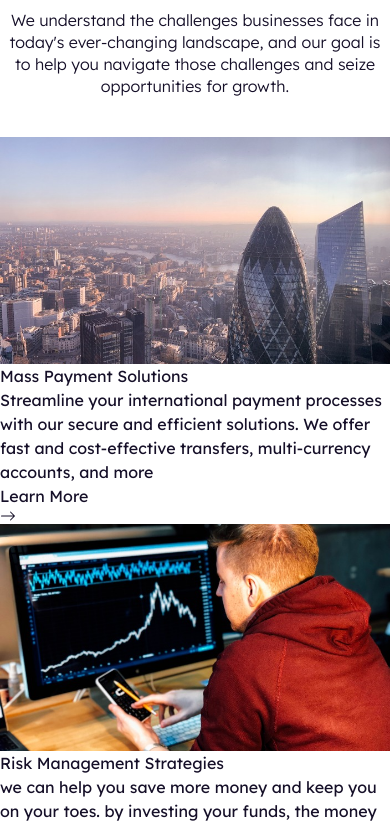
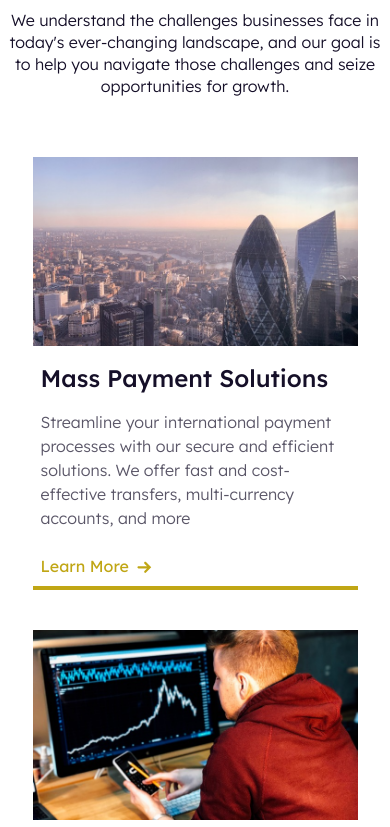
Before and after one commit to TohidEq/react-ts-tailwind-test, a React (Vite) app: page / in a window 390 px wide. Shown: the part 1100-1927 px from the top of the page. Built offline with nearby package versions, Linux system fonts and the light colour scheme.

Commit message:
Design WhatWeDo (Cards section) responsive

```diff
--- a/src/Home/WhatWeDo/WWDCaed.tsx
+++ b/src/Home/WhatWeDo/WWDCaed.tsx
@@ -1,6 +1,6 @@
 import React from "react";
 import { Link } from "react-router-dom";
-import { BsArrowRight } from "react-icons/bs";
+import { TiArrowRight } from "react-icons/ti";
 type Props = {
   img: string;
   title: string;
@@ -13,13 +13,18 @@ function WWDCaed(props: Props) {
 
   return (
     <article className="wwd-card">
-      <img src={props.img} alt={props.title} />
-
-      <h2> {props.title} </h2>
-      <p> {props.text} </p>
-      <Link to={props.link}>
-        Learn More <BsArrowRight />
-      </Link>
+      <div>
+        <img src={props.img} alt={props.title} />
+        <div className="texts">
+          <h2> {props.title} </h2>
+          <p> {props.text} </p>
+        </div>
+      </div>
+      <div>
+        <Link to={props.link}>
+          Learn More <TiArrowRight />
+        </Link>
+      </div>
     </article>
   );
 }
--- a/src/Home/WhatWeDo/WhatWeDo.scss
+++ b/src/Home/WhatWeDo/WhatWeDo.scss
@@ -33,4 +33,41 @@
       md:px-12;
     }
   }
+
+  .wwd-cards {
+    @apply flex flex-wrap justify-around;
+
+    .wwd-card {
+      @apply w-5/6 sm:w-2/5 md:w-1/4 overflow-hidden
+      transition-all duration-150
+      border-b-honey
+      border-b-4 sm:border-b-8
+      my-5 grid grid-cols-1 content-between
+      hover:scale-105
+      hover:shadow-md shadow-royal;
+      .texts {
+        @apply px-2 pt-4 grid grid-cols-1 content-between;
+
+        h2 {
+          @apply font-medium text-2xl;
+        }
+
+        p {
+          @apply font-light opacity-70 py-4;
+        }
+      }
+
+      a {
+        @apply flex p-2 text-honey relative
+        transition-all duration-150
+        w-fit
+        hover:scale-105 active:scale-95;
+
+        svg {
+          @apply absolute w-7 h-2/3
+          left-24;
+        }
+      }
+    }
+  }
 }
--- a/src/css/index.scss
+++ b/src/css/index.scss
@@ -1330,4 +1330,164 @@ nav.nav-mobile {
       }
     }
   }
+  .wwd-cards{
+    display: flex;
+  }
+  .wwd-cards{
+    flex-wrap: wrap;
+  }
+  .wwd-cards{
+    justify-content: space-around;
+  }
+  .wwd-cards {
+    .wwd-card{
+      margin-top: 1.25rem;
+      margin-bottom: 1.25rem;
+    }
+    .wwd-card{
+      display: grid;
+    }
+    .wwd-card{
+      width: 83.333333%;
+    }
+    .wwd-card{
+      grid-template-columns: repeat(1, minmax(0, 1fr));
+    }
+    .wwd-card{
+      align-content: space-between;
+    }
+    .wwd-card{
+      overflow: hidden;
+    }
+    .wwd-card{
+      border-bottom-width: 4px;
+    }
+    .wwd-card{
+      --tw-border-opacity: 1;
+      border-bottom-color: rgb(192 166 21 / var(--tw-border-opacity));
+    }
+    .wwd-card{
+      --tw-shadow-color: #150F28;
+      --tw-shadow: var(--tw-shadow-colored);
+    }
+    .wwd-card{
+      transition-property: all;
+      transition-timing-function: cubic-bezier(0.4, 0, 0.2, 1);
+      transition-duration: 150ms;
+    }
+    .wwd-card{
+      transition-duration: 150ms;
+    }
+    .wwd-card:hover{
+      --tw-scale-x: 1.05;
+      --tw-scale-y: 1.05;
+      transform: translate(var(--tw-translate-x), var(--tw-translate-y)) rotate(var(--tw-rotate)) skewX(var(--tw-skew-x)) skewY(var(--tw-skew-y)) scaleX(var(--tw-scale-x)) scaleY(var(--tw-scale-y));
+    }
+    .wwd-card:hover{
+      --tw-shadow: 0 4px 6px -1px rgb(0 0 0 / 0.1), 0 2px 4px -2px rgb(0 0 0 / 0.1);
+      --tw-shadow-colored: 0 4px 6px -1px var(--tw-shadow-color), 0 2px 4px -2px var(--tw-shadow-color);
+      box-shadow: var(--tw-ring-offset-shadow, 0 0 #0000), var(--tw-ring-shadow, 0 0 #0000), var(--tw-shadow);
+    }
+    @media (min-width: 640px){
+      .wwd-card{
+        width: 40%;
+      }
+    }
+    @media (min-width: 640px){
+      .wwd-card{
+        border-bottom-width: 8px;
+      }
+    }
+    @media (min-width: 768px){
+      .wwd-card{
+        width: 25%;
+      }
+    }
+    .wwd-card {
+      .texts{
+        display: grid;
+      }
+      .texts{
+        grid-template-columns: repeat(1, minmax(0, 1fr));
+      }
+      .texts{
+        align-content: space-between;
+      }
+      .texts{
+        padding-left: 0.5rem;
+        padding-right: 0.5rem;
+      }
+      .texts{
+        padding-top: 1rem;
+      }
+      .texts {
+        h2{
+          font-size: 1.5rem;
+          line-height: 2rem;
+        }
+        h2{
+          font-weight: 500;
+        }
+        p{
+          padding-top: 1rem;
+          padding-bottom: 1rem;
+        }
+        p{
+          font-weight: 300;
+        }
+        p{
+          opacity: 0.7;
+        }
+      }
+      a{
+        position: relative;
+      }
+      a{
+        display: flex;
+      }
+      a{
+        width: -moz-fit-content;
+        width: fit-content;
+      }
+      a{
+        padding: 0.5rem;
+      }
+      a{
+        --tw-text-opacity: 1;
+        color: rgb(192 166 21 / var(--tw-text-opacity));
+      }
+      a{
+        transition-property: all;
+        transition-timing-function: cubic-bezier(0.4, 0, 0.2, 1);
+        transition-duration: 150ms;
+      }
+      a{
+        transition-duration: 150ms;
+      }
+      a:hover{
+        --tw-scale-x: 1.05;
+        --tw-scale-y: 1.05;
+        transform: translate(var(--tw-translate-x), var(--tw-translate-y)) rotate(var(--tw-rotate)) skewX(var(--tw-skew-x)) skewY(var(--tw-skew-y)) scaleX(var(--tw-scale-x)) scaleY(var(--tw-scale-y));
+      }
+      a:active{
+        --tw-scale-x: .95;
+        --tw-scale-y: .95;
+        transform: translate(var(--tw-translate-x), var(--tw-translate-y)) rotate(var(--tw-rotate)) skewX(var(--tw-skew-x)) skewY(var(--tw-skew-y)) scaleX(var(--tw-scale-x)) scaleY(var(--tw-scale-y));
+      }
+      a {
+        svg{
+          position: absolute;
+        }
+        svg{
+          left: 6rem;
+        }
+        svg{
+          height: 66.666667%;
+        }
+        svg{
+          width: 1.75rem;
+        }
+      }
+    }
+  }
 }
```
